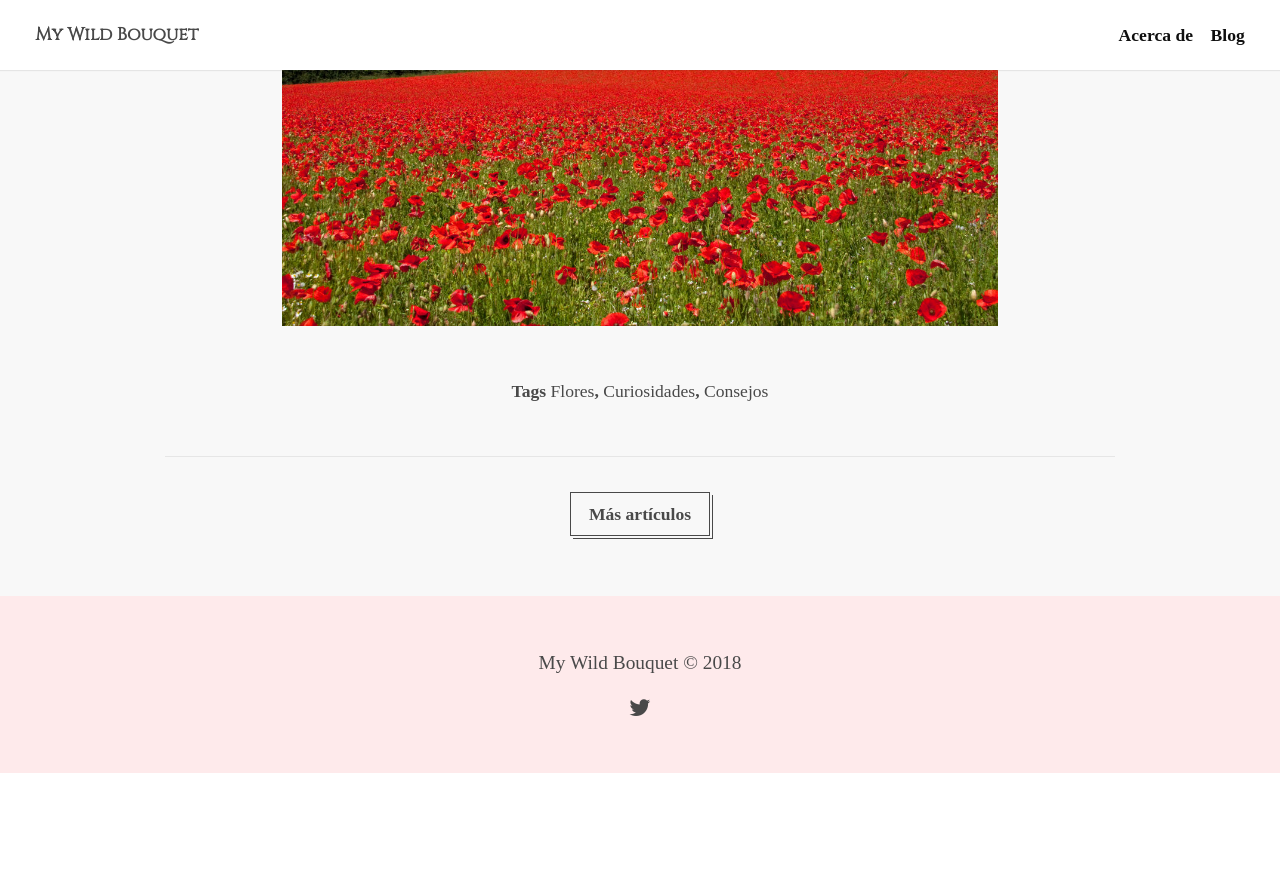
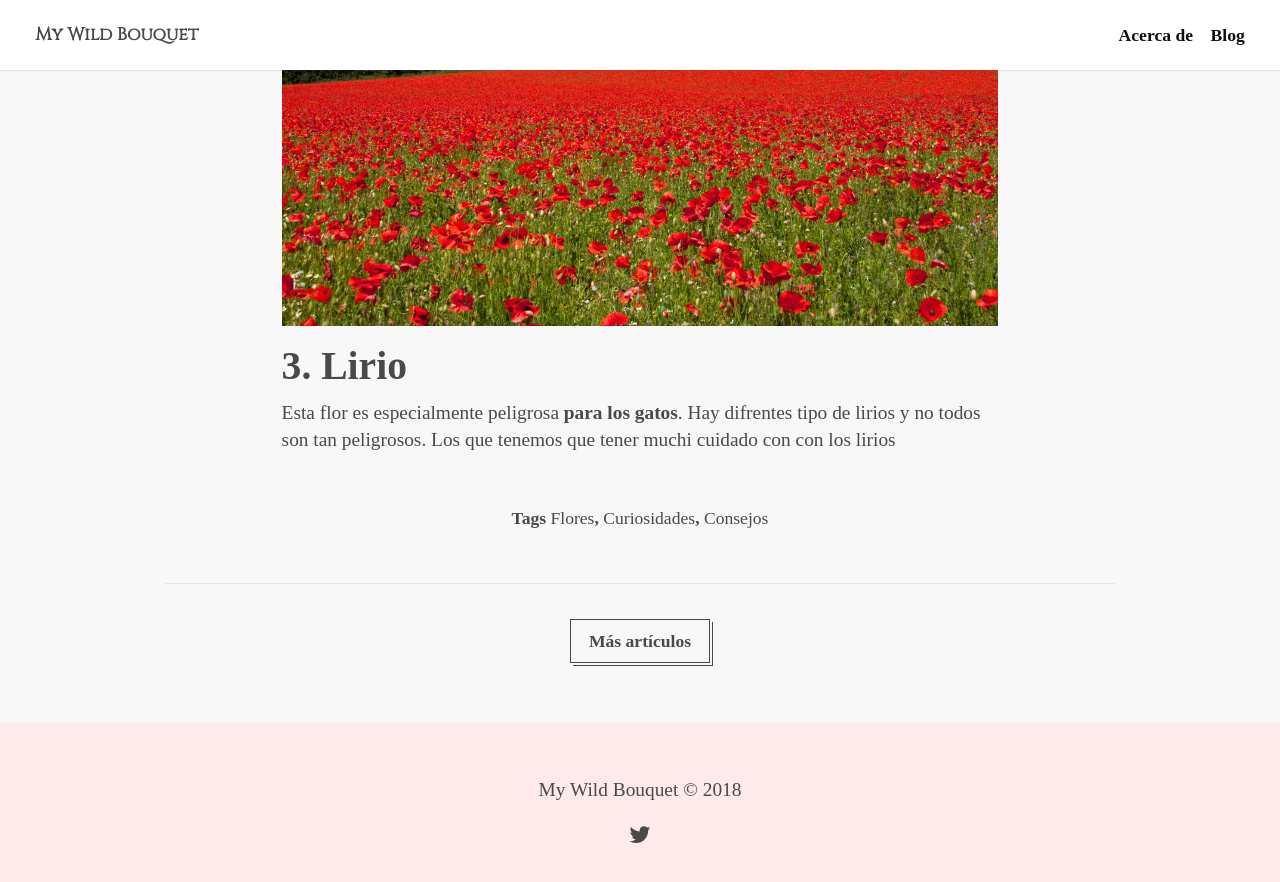
Before and after one commit to keyvanakbary/ramosilvestre.com, a Jekyll site: the page built from src/_posts/2018-01-30-flores-venenosas-para-perros-y-gatos.md, in a window 1280 px wide and 900 px high, scrolled down 2865 px. Shown: the top 882 px of the window. Built offline with Jekyll 4.4.1, drawn with Linux system fonts in a browser that asks for light colours; some web fonts are replaced; before the commit the page ends 3638 px from its top, so only the background shows below that.

Commit message:
Update and rename 2018-01-30-flores-venenosas-para-tu-mascota.md to 2018-01-30-flores-venenosas-para-perros-y-gatos.md

```diff
--- a/src/_posts/2018-01-30-flores-venenosas-para-tu-mascota.md
+++ b/src/_posts/2018-01-30-flores-venenosas-para-perros-y-gatos.md
@@ -33,3 +33,8 @@ Estas flores son muy populares y famosas. Las podrás encontrar en invierno-prim
 Esta flor silvestre es muy común en primavera en cualquier campo o zona rural. Hay que tener espcial cuidado con ella porque crece en cualquier sitio y simplemente con que nuestro gato o perro se acerque a ella ya les puede producir irritación de la piel, disminución del ritmo cardíaco, babeo y dilatación de la pupila.
 
 ![Flores venenosas para tu mascota](/assets/images/posts/amapola-toxica-para-mascotas.jpg)
+
+
+## 3. Lirio
+
+Esta flor es especialmente peligrosa **para los gatos**. Hay difrentes tipo de lirios y no todos son tan peligrosos. Los que tenemos que tener muchi cuidado con con los lirios
```
